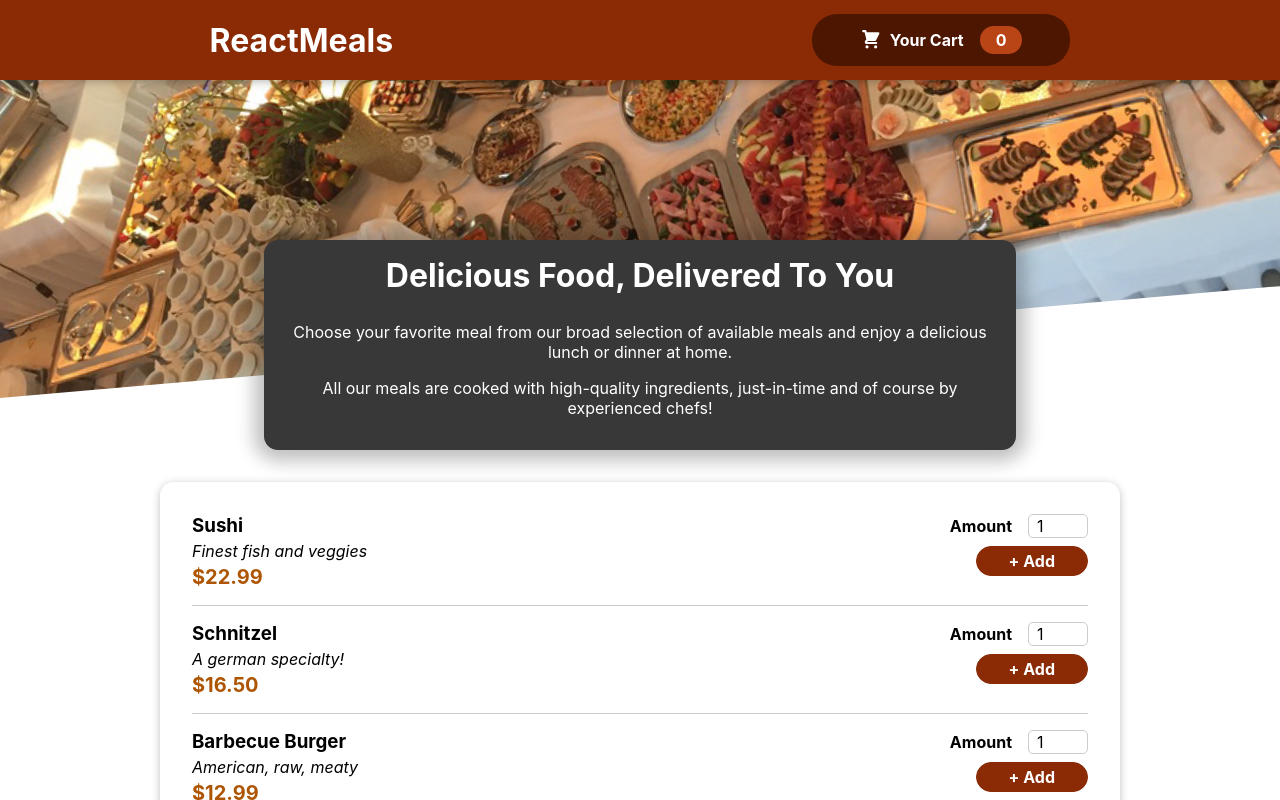
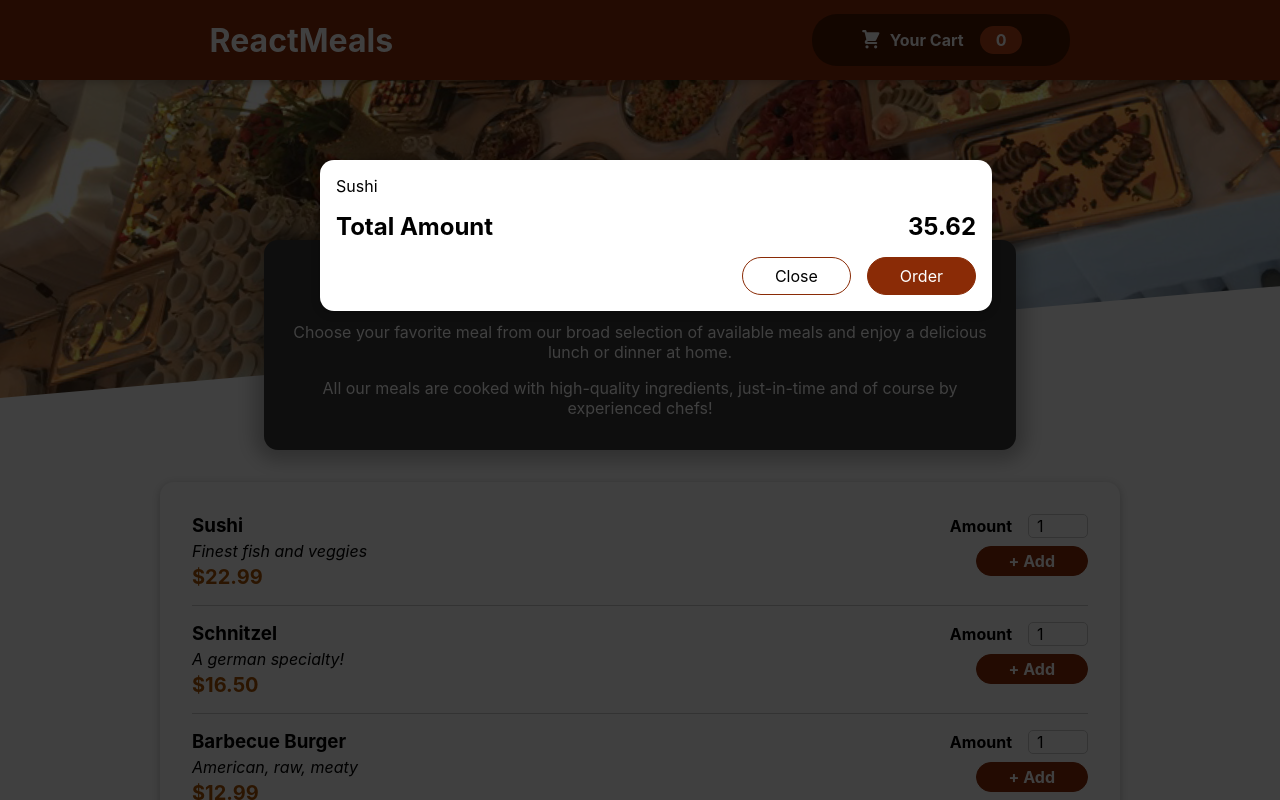
Before and after one commit to aryanjnv/RestaurantWebsite, a React (Create React App) app: page / in a window 1280 px wide. Shown: the top 800 px of the page. Built offline with nearby package versions, Linux system fonts and the light colour scheme.

Commit message:
Making a hard Coded Cart without any Functionality

```diff
--- a/public/index.html
+++ b/public/index.html
@@ -28,6 +28,7 @@
   </head>
   <body>
     <noscript>You need to enable JavaScript to run this app.</noscript>
+    <div id="overlays"></div>
     <div id="root"></div>
     <!--
       This HTML file is a template.
--- a/src/App.js
+++ b/src/App.js
@@ -2,10 +2,12 @@
 import Header from './components/Layout/Header';
 import { Fragment } from 'react';
 import Meals from './components/Meals/Meals';
+import Cart from './components/Cart/Cart';
 
 function App() {
   return (
     <Fragment>
+      <Cart/>
      <Header/>
      <main>
       <Meals/>
--- /dev/null
+++ b/src/components/Cart/Cart.js
@@ -0,0 +1,25 @@
+import React from 'react'
+import classes from './Cart.module.css'
+import Modal from '../UI/Modal'
+
+
+const Cart = (props) => {
+    const cartItems=<ul className={classes['cart-items']}>{[{id:'c1',name:'Sushi',amount:2,price:20},].map(item=><li>{item.name}</li>)}</ul>
+  return (
+    <Modal>
+        {cartItems}
+
+        <div className={classes.total}>
+            <span>Total Amount</span>
+            <span>35.62</span>
+        </div>
+        <div className={classes.actions}>
+            <button className={classes['button-alt']}>Close</button>
+            <button className={classes.button}>Order</button>
+        </div>
+
+    </Modal>
+  )
+}
+
+export default Cart
--- /dev/null
+++ b/src/components/Cart/Cart.module.css
@@ -0,0 +1,46 @@
+.cart-items {
+  list-style: none;
+  margin: 0;
+  padding: 0;
+  max-height: 20rem;
+  overflow: auto;
+}
+
+.total {
+  display: flex;
+  justify-content: space-between;
+  align-items: center;
+  font-weight: bold;
+  font-size: 1.5rem;
+  margin: 1rem 0;
+}
+
+.actions {
+  text-align: right;
+}
+
+.actions button {
+  font: inherit;
+  cursor: pointer;
+  background-color: transparent;
+  border: 1px solid #8a2b06;
+  padding: 0.5rem 2rem;
+  border-radius: 25px;
+  margin-left: 1rem;
+}
+
+.actions button:hover,
+.actions button:active {
+  background-color: #5a1a01;
+  border-color: #5a1a01;
+  color: white;
+}
+
+.actions .button--alt {
+  color: #8a2b06;
+}
+
+.actions .button {
+  background-color: #8a2b06;
+  color: white;
+}
--- /dev/null
+++ b/src/components/UI/Modal.js
@@ -0,0 +1,30 @@
+import React, { Fragment } from 'react'
+import  ReactDOM  from 'react-dom'
+import classes from './Modal.module.css'
+
+const Backdrop=props=>{
+    return(
+        <div className={classes.backdrop}/>
+    )
+}
+
+const ModalOverlay=props=>{
+   return (
+    <div className={classes.modal}>
+        <div className={classes.content}>{props.children}</div>
+    </div>
+   )
+}
+const portalElement=document.getElementById('overlays')
+
+const Modal = (props) => {
+  return (
+    <Fragment>
+       {ReactDOM.createPortal(<Backdrop/>,portalElement)}
+       {ReactDOM.createPortal(<ModalOverlay>{props.children}</ModalOverlay>,portalElement)}
+
+    </Fragment>
+  )
+}
+
+export default Modal
--- /dev/null
+++ b/src/components/UI/Modal.module.css
@@ -0,0 +1,40 @@
+.backdrop {
+  position: fixed;
+  top: 0;
+  left: 0;
+  width: 100%;
+  height: 100vh;
+  z-index: 20;
+  background-color: rgba(0, 0, 0, 0.75);
+}
+
+.modal {
+  position: fixed;
+  top: 20vh;
+  left: 5%;
+  width: 90%;
+  background-color: white;
+  padding: 1rem;
+  border-radius: 14px;
+  box-shadow: 0 2px 8px rgba(0, 0, 0, 0.25);
+  z-index: 30;
+  animation: slide-down 300ms ease-out forwards;
+}
+
+@media (min-width: 768px) {
+  .modal {
+    width: 40rem;
+    left: calc(50% - 20rem);
+  }
+}
+
+@keyframes slide-down {
+  from {
+    opacity: 0;
+    transform: translateY(-3rem);
+  }
+  to {
+    opacity: 1;
+    transform: translateY(0);
+  }
+}
```
